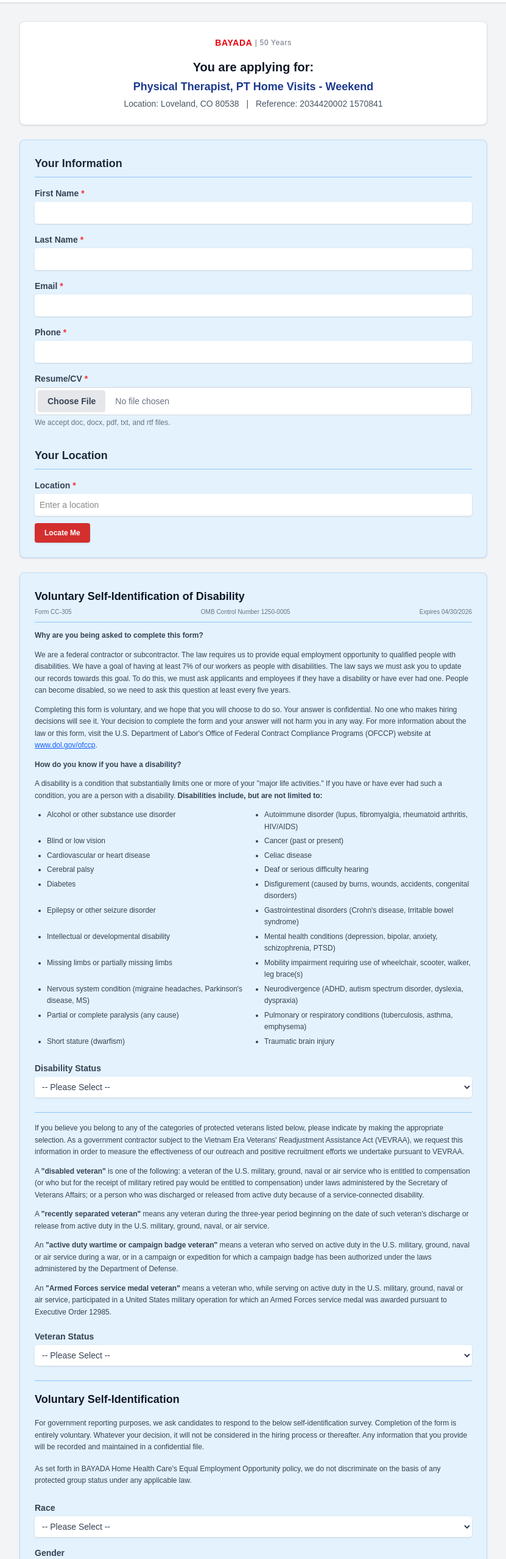
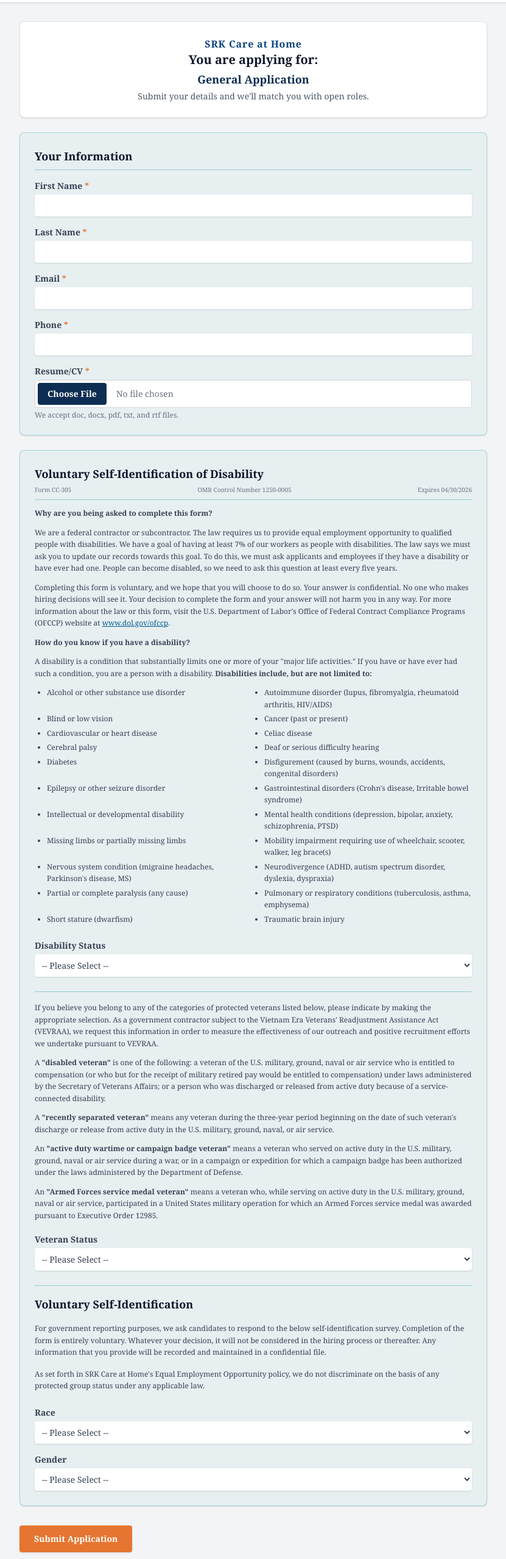
Before and after one commit to BryanPeterJohnson/Srkch, a Next.js app: page /apply-job in a window 1280 px wide. Shown: the part 69-2626 px from the top of the page at 61% size, without its empty margins (224-1055 px from the left). Built offline with nearby package versions, Linux system fonts and the light colour scheme.

Commit message:
Update Apply-job  8/6/2026

```diff
--- a/app/apply-job/page.tsx
+++ b/app/apply-job/page.tsx
@@ -1,81 +1,89 @@
+"use client";
+
 import React from 'react';
+import { useSearchParams } from 'next/navigation';
+import { ALL_JOBS } from '@/app/data/jobs';
 
 export default function ApplicationForm() {
+  const searchParams = useSearchParams();
+  const jobId = searchParams.get("jobId");
+  const job = ALL_JOBS.find((j) => j.id.toString() === jobId);
+
   return (
-    <div className="min-h-screen bg-gray-100 py-10 px-4 sm:px-6 lg:px-8 font-sans">
+    <div className="min-h-screen bg-gray-100 py-10 px-4 sm:px-6 lg:px-8 font-display">
       <div className="max-w-3xl mx-auto space-y-6">
 
         {/* Header Section */}
         <header className="text-center bg-white p-6 rounded-lg shadow-sm border border-gray-200">
-          <div className="flex justify-center mb-4">
+          <div className="flex justify-center">
             {/* Replace with your actual logo asset */}
-            <div className="flex items-center space-x-1 text-red-600 font-bold tracking-wider text-sm">
-              <span>BAYADA</span>
-              <span className="text-xs font-normal text-gray-500">| 50 Years</span>
+            <div className="flex items-center space-x-1 text-[#0C447C] font-bold tracking-wider text-base font-display">
+              <span>SRK Care at Home</span>
             </div>
           </div>
-          <h1 className="text-xl font-bold text-gray-900">You are applying for:</h1>
-          <p className="text-lg font-semibold text-blue-900 mt-1">Physical Therapist, PT Home Visits - Weekend</p>
-          <p className="text-sm text-gray-600 mt-1">
-            <span className="font-medium">Location:</span> Loveland, CO 80538 <span className="mx-2">|</span> <span className="font-medium">Reference:</span> 2034420002 1570841
+          <h1 className="text-xl font-bold text-[#0E162B] font-display">You are applying for:</h1>
+          <p className="text-lg font-semibold text-[#0D2D52] mt-1 font-display">
+            {job ? job.title : "General Application"}
+          </p>
+          <p className="text-sm text-gray-600 mt-1 font-display">
+            {job ? (
+              <>
+                <span className="font-medium">Location:</span> {job.location}
+                <span className="mx-2">|</span>
+                <span className="font-medium">Reference:</span> #{job.id}
+              </>
+            ) : (
+              <span>Submit your details and we'll match you with open roles.</span>
+            )}
           </p>
         </header>
 
         <form className="space-y-6">
 
           {/* Section 1: Your Information & Location */}
-          <div className="bg-[#E3F2FD] p-6 rounded-lg shadow-sm border border-blue-200 space-y-4">
-            <h2 className="text-lg font-bold text-gray-800 border-b border-blue-300 pb-2">Your Information</h2>
+          <div className="bg-[#159BA1]/5 p-6 rounded-lg shadow-sm border border-[#159BA1]/30 space-y-4">
+            <h2 className="text-lg font-bold text-[#0E162B] border-b border-[#159BA1]/40 pb-2 font-display">Your Information</h2>
 
             <div className="grid grid-cols-1 gap-4">
               <div>
-                <label className="block text-sm font-semibold text-gray-700">First Name <span className="text-red-500">*</span></label>
-                <input type="text" required className="mt-1 block w-full rounded border-gray-300 bg-white p-2 text-sm shadow-sm focus:border-blue-500 focus:ring-blue-500" />
+                <label className="block text-sm font-semibold text-gray-700 font-display">First Name <span className="text-[#E57531]">*</span></label>
+                <input type="text" required className="mt-1 block w-full rounded border-gray-300 bg-white p-2 text-sm shadow-sm focus:border-[#159BA1] focus:ring-[#159BA1] font-display" />
               </div>
 
               <div>
-                <label className="block text-sm font-semibold text-gray-700">Last Name <span className="text-red-500">*</span></label>
-                <input type="text" required className="mt-1 block w-full rounded border-gray-300 bg-white p-2 text-sm shadow-sm focus:border-blue-500 focus:ring-blue-500" />
+                <label className="block text-sm font-semibold text-gray-700 font-display">Last Name <span className="text-[#E57531]">*</span></label>
+                <input type="text" required className="mt-1 block w-full rounded border-gray-300 bg-white p-2 text-sm shadow-sm focus:border-[#159BA1] focus:ring-[#159BA1] font-display" />
               </div>
 
               <div>
-                <label className="block text-sm font-semibold text-gray-700">Email <span className="text-red-500">*</span></label>
-                <input type="email" required className="mt-1 block w-full rounded border-gray-300 bg-white p-2 text-sm shadow-sm focus:border-blue-500 focus:ring-blue-500" />
+                <label className="block text-sm font-semibold text-gray-700 font-display">Email <span className="text-[#E57531]">*</span></label>
+                <input type="email" required className="mt-1 block w-full rounded border-gray-300 bg-white p-2 text-sm shadow-sm focus:border-[#159BA1] focus:ring-[#159BA1] font-display" />
               </div>
 
               <div>
-                <label className="block text-sm font-semibold text-gray-700">Phone <span className="text-red-500">*</span></label>
-                <input type="tel" required className="mt-1 block w-full rounded border-gray-300 bg-white p-2 text-sm shadow-sm focus:border-blue-500 focus:ring-blue-500" />
+                <label className="block text-sm font-semibold text-gray-700 font-display">Phone <span className="text-[#E57531]">*</span></label>
+                <input type="tel" required className="mt-1 block w-full rounded border-gray-300 bg-white p-2 text-sm shadow-sm focus:border-[#159BA1] focus:ring-[#159BA1] font-display" />
               </div>
 
               <div>
-                <label className="block text-sm font-semibold text-gray-700">Resume/CV <span className="text-red-500">*</span></label>
-                <input type="file" required className="mt-1 block w-full text-sm text-gray-500 file:mr-4 file:py-2 file:px-4 file:rounded file:border-0 file:text-sm file:font-semibold file:bg-gray-200 file:text-gray-700 hover:file:bg-gray-300 bg-white border border-gray-300 rounded p-1" />
-                <p className="text-xs text-gray-500 mt-1">We accept doc, docx, pdf, txt, and rtf files.</p>
+                <label className="block text-sm font-semibold text-gray-700 font-display">Resume/CV <span className="text-[#E57531]">*</span></label>
+                <input type="file" required className="mt-1 block w-full text-sm text-gray-500 file:mr-4 file:py-2 file:px-4 file:rounded file:border-0 file:text-sm file:font-semibold file:bg-[#0D2D52] file:text-white hover:file:bg-[#005B8E] bg-white border border-gray-300 rounded p-1 font-display" />
+                <p className="text-xs text-gray-500 mt-1 font-display">We accept doc, docx, pdf, txt, and rtf files.</p>
               </div>
 
 
             </div>
 
-            <h2 className="text-lg font-bold text-gray-800 border-b border-blue-300 pb-2 pt-4">Your Location</h2>
-            <div className="space-y-3">
-              <div>
-                <label className="block text-sm font-semibold text-gray-700">Location <span className="text-red-500">*</span></label>
-                <input type="text" required placeholder="Enter a location" className="mt-1 block w-full rounded border-gray-300 bg-white p-2 text-sm shadow-sm focus:border-blue-500 focus:ring-blue-500" />
-              </div>
-              <button type="button" className="bg-[#D32F2F] hover:bg-red-800 text-white font-semibold text-xs py-2 px-4 rounded shadow-sm transition">
-                Locate Me
-              </button>
-            </div>
+
           </div>
 
           {/* Section 2: Voluntary Self-Identification Forms */}
-          <div className="bg-[#E3F2FD] p-6 rounded-lg shadow-sm border border-blue-200 space-y-6 text-xs text-gray-700 leading-relaxed">
+          <div className="bg-[#159BA1]/5 p-6 rounded-lg shadow-sm border border-[#159BA1]/30 space-y-6 text-xs text-gray-700 leading-relaxed font-display">
 
             {/* Disability Self-ID */}
             <section className="space-y-3">
-              <div className="border-b border-blue-300 pb-2">
-                <h2 className="text-lg font-bold text-gray-900">Voluntary Self-Identification of Disability</h2>
+              <div className="border-b border-[#159BA1]/40 pb-2">
+                <h2 className="text-lg font-bold text-[#0E162B] font-display">Voluntary Self-Identification of Disability</h2>
                 <div className="flex justify-between text-[10px] text-gray-500 mt-1">
                   <span>Form CC-305</span>
                   <span>OMB Control Number 1250-0005</span>
@@ -88,7 +96,7 @@
                 We are a federal contractor or subcontractor. The law requires us to provide equal employment opportunity to qualified people with disabilities. We have a goal of having at least 7% of our workers as people with disabilities. The law says we must ask you to update our records towards this goal. To do this, we must ask applicants and employees if they have a disability or have ever had one. People can become disabled, so we need to ask this question at least every five years.
               </p>
               <p>
-                Completing this form is voluntary, and we hope that you will choose to do so. Your answer is confidential. No one who makes hiring decisions will see it. Your decision to complete the form and your answer will not harm you in any way. For more information about the law or this form, visit the U.S. Department of Labor's Office of Federal Contract Compliance Programs (OFCCP) website at <a href="https://www.dol.gov/ofccp" target="_blank" rel="noreferrer" className="text-blue-600 underline">www.dol.gov/ofccp</a>.
+                Completing this form is voluntary, and we hope that you will choose to do so. Your answer is confidential. No one who makes hiring decisions will see it. Your decision to complete the form and your answer will not harm you in any way. For more information about the law or this form, visit the U.S. Department of Labor's Office of Federal Contract Compliance Programs (OFCCP) website at <a href="https://www.dol.gov/ofccp" target="_blank" rel="noreferrer" className="text-[#005B8E] underline">www.dol.gov/ofccp</a>.
               </p>
 
               <p className="font-semibold">How do you know if you have a disability?</p>
@@ -122,8 +130,8 @@
               </ul>
 
               <div className="pt-2">
-                <label className="block text-sm font-semibold text-gray-700 mb-1">Disability Status</label>
-                <select className="block w-full rounded border-gray-300 bg-white p-2 text-sm shadow-sm focus:border-blue-500 focus:ring-blue-500">
+                <label className="block text-sm font-semibold text-gray-700 mb-1 font-display">Disability Status</label>
+                <select className="block w-full rounded border-gray-300 bg-white p-2 text-sm shadow-sm focus:border-[#159BA1] focus:ring-[#159BA1] font-display">
                   <option value="">-- Please Select --</option>
                   <option value="yes">Yes, I Have A Disability, Or Have A History/Record Of Having A Disability</option>
                   <option value="no">No, I Don't Have A Disability, Or A History/Record Of Having A Disability</option>
@@ -133,7 +141,7 @@
             </section>
 
             {/* Veteran Status Section */}
-            <section className="space-y-3 pt-4 border-t border-blue-300">
+            <section className="space-y-3 pt-4 border-t border-[#159BA1]/40">
               <p>
                 If you believe you belong to any of the categories of protected veterans listed below, please indicate by making the appropriate selection. As a government contractor subject to the Vietnam Era Veterans' Readjustment Assistance Act (VEVRAA), we request this information in order to measure the effectiveness of our outreach and positive recruitment efforts we undertake pursuant to VEVRAA.
               </p>
@@ -151,8 +159,8 @@
               </p>
 
               <div className="pt-2">
-                <label className="block text-sm font-semibold text-gray-700 mb-1">Veteran Status</label>
-                <select className="block w-full rounded border-gray-300 bg-white p-2 text-sm shadow-sm focus:border-blue-500 focus:ring-blue-500">
+                <label className="block text-sm font-semibold text-gray-700 mb-1 font-display">Veteran Status</label>
+                <select className="block w-full rounded border-gray-300 bg-white p-2 text-sm shadow-sm focus:border-[#159BA1] focus:ring-[#159BA1] font-display">
                   <option value="">-- Please Select --</option>
                   <option value="protected">I identify as one or more of the classifications of protected veteran</option>
                   <option value="not_veteran">I am not a protected veteran</option>
@@ -162,19 +170,19 @@
             </section>
 
             {/* General Demographic Self-Identification */}
-            <section className="space-y-4 pt-4 border-t border-blue-300">
-              <h2 className="text-lg font-bold text-gray-900">Voluntary Self-Identification</h2>
+            <section className="space-y-4 pt-4 border-t border-[#159BA1]/40">
+              <h2 className="text-lg font-bold text-[#0E162B] font-display">Voluntary Self-Identification</h2>
               <p>
                 For government reporting purposes, we ask candidates to respond to the below self-identification survey. Completion of the form is entirely voluntary. Whatever your decision, it will not be considered in the hiring process or thereafter. Any information that you provide will be recorded and maintained in a confidential file.
               </p>
               <p>
-                As set forth in BAYADA Home Health Care's Equal Employment Opportunity policy, we do not discriminate on the basis of any protected group status under any applicable law.
+                As set forth in SRK Care at Home's Equal Employment Opportunity policy, we do not discriminate on the basis of any protected group status under any applicable law.
               </p>
 
               <div className="grid grid-cols-1 gap-4 pt-2">
                 <div>
-                  <label className="block text-sm font-semibold text-gray-700 mb-1">Race</label>
-                  <select className="block w-full rounded border-gray-300 bg-white p-2 text-sm shadow-sm focus:border-blue-500 focus:ring-blue-500">
+                  <label className="block text-sm font-semibold text-gray-700 mb-1 font-display">Race</label>
+                  <select className="block w-full rounded border-gray-300 bg-white p-2 text-sm shadow-sm focus:border-[#159BA1] focus:ring-[#159BA1] font-display">
                     <option value="">-- Please Select --</option>
                     <option value="white">White (Not Hispanic or Latino)</option>
                     <option value="black">Black or African American (Not Hispanic or Latino)</option>
@@ -188,8 +196,8 @@
                 </div>
 
                 <div>
-                  <label className="block text-sm font-semibold text-gray-700 mb-1">Gender</label>
-                  <select className="block w-full rounded border-gray-300 bg-white p-2 text-sm shadow-sm focus:border-blue-500 focus:ring-blue-500">
+                  <label className="block text-sm font-semibold text-gray-700 mb-1 font-display">Gender</label>
+                  <select className="block w-full rounded border-gray-300 bg-white p-2 text-sm shadow-sm focus:border-[#159BA1] focus:ring-[#159BA1] font-display">
                     <option value="">-- Please Select --</option>
                     <option value="male">Male</option>
                     <option value="female">Female</option>
@@ -203,7 +211,7 @@
 
           {/* Action Button */}
           <div className="pt-2">
-            <button type="submit" className="bg-[#D32F2F] hover:bg-red-800 text-white font-bold text-sm py-3 px-6 rounded shadow transition w-full sm:w-auto">
+            <button type="submit" className="bg-[#E57531] hover:bg-[#0C447C] text-white font-bold text-sm py-3 px-6 rounded shadow transition w-full sm:w-auto font-display">
               Submit Application
             </button>
           </div>
@@ -211,14 +219,14 @@
       </div>
 
       {/* Footer Section */}
-      <footer className="max-w-3xl mx-auto mt-12 pt-6 border-t border-gray-300 text-center text-[11px] text-gray-500 space-x-2">
+      <footer className="max-w-3xl mx-auto mt-12 pt-6 border-t border-gray-300 text-center text-[11px] text-gray-500 space-x-2 font-display">
         <a href="#" className="hover:underline">Site Search</a> <span>•</span>
         <a href="#" className="hover:underline">Sitemap</a> <span>•</span>
         <a href="#" className="hover:underline">Cookies</a> <span>•</span>
         <a href="#" className="hover:underline">Corporate Site</a> <span>•</span>
         <a href="#" className="hover:underline">Terms and Conditions</a> <span>•</span>
         <a href="#" className="hover:underline">Privacy Policy</a>
-        <p className="mt-2">© BAYADA, All rights reserved.</p>
+        <p className="mt-2">© SRK Care at Home, All rights reserved.</p>
       </footer>
     </div>
   );
--- a/app/home/components/NewsSection.tsx
+++ b/app/home/components/NewsSection.tsx
@@ -39,10 +39,11 @@
                                 duration: 0.5,
                                 delay: i * 0.12,
                             }}
+                            className="h-full"
                         >
-                            <Card className="hover:shadow-lg transition-shadow flex flex-col overflow-hidden">
+                            <Card className="h-full hover:shadow-lg transition-shadow flex flex-col overflow-hidden">
                                 {/* Image */}
-                                <div className="h-[140px] sm:h-[150px] relative overflow-hidden">
+                                <div className="h-[140px] sm:h-[150px] relative overflow-hidden flex-shrink-0">
                                     <Image
                                         src={item.image}
                                         alt={item.title}
--- a/app/layout.tsx
+++ b/app/layout.tsx
@@ -2,6 +2,7 @@
 import Header from "../components/layout/Navbar";
 import { Footer } from "../components/layout/Footer";
 import LenisProvider from "../components/animations/LenisProvider";
+import ScrollToTopButton from "../components/layout/ScrollToTopButton";
 
 export const metadata = {
   title: "SRKCH",
@@ -13,20 +14,21 @@
   },
 };
 
+// suppressHydrationWarning stops extension mismatch errors
+// body pt-[64px] matches the fixed header height
 export default function RootLayout({
   children,
 }: {
   children: React.ReactNode;
 }) {
   return (
-    // Added suppressHydrationWarning here to stop extension mismatch errors
     <html lang="en" suppressHydrationWarning>
-      {/* Adjusted padding from pt-[45px] to pt-[64px] to match your header height */}
       <body className="pt-[64px]">
         <LenisProvider>
           <Header />
           {children}
           <Footer />
+          <ScrollToTopButton />
         </LenisProvider>
       </body>
     </html>
--- a/components/animations/LenisProvider.tsx
+++ b/components/animations/LenisProvider.tsx
@@ -1,28 +1,42 @@
 "use client";
 
-import { useEffect } from "react";
+import { createContext, useContext, useEffect, useState } from "react";
 import Lenis from "lenis";
+
+const LenisContext = createContext<Lenis | null>(null);
+
+export function useLenisInstance() {
+  return useContext(LenisContext);
+}
 
 export default function LenisProvider({
   children,
 }: {
   children: React.ReactNode;
 }) {
+  const [lenis, setLenis] = useState<Lenis | null>(null);
+
   useEffect(() => {
-        const lenis = new Lenis({
+    const instance = new Lenis({
       duration: 1.2,
       lerp: 0.1,
     });
 
+    let rafId: number;
     function raf(time: number) {
-            lenis.raf(time);
-            requestAnimationFrame(raf);
+      instance.raf(time);
+      rafId = requestAnimationFrame(raf);
     }
+    rafId = requestAnimationFrame(raf);
 
-        requestAnimationFrame(raf);
+    setLenis(instance);
 
-        return () => lenis.destroy();
+    return () => {
+      cancelAnimationFrame(rafId);
+      instance.destroy();
+      setLenis(null);
+    };
   }, []);
 
-    return <>{children}</>;
+  return <LenisContext.Provider value={lenis}>{children}</LenisContext.Provider>;
 }
--- /dev/null
+++ b/components/layout/ScrollToTopButton.tsx
@@ -0,0 +1,33 @@
+"use client";
+
+import { useState, useEffect } from "react";
+import { ArrowUp } from "lucide-react";
+import { useLenisInstance } from "../animations/LenisProvider";
+
+export default function ScrollToTopButton() {
+  const [visible, setVisible] = useState(false);
+  const lenis = useLenisInstance();
+
+  useEffect(() => {
+    if (!lenis) return;
+    const onScroll = ({ scroll }: { scroll: number }) => {
+      setVisible(scroll > 400);
+    };
+    lenis.on("scroll", onScroll);
+    return () => {
+      lenis.off("scroll", onScroll);
+    };
+  }, [lenis]);
+
+  return (
+    <button
+      onClick={() => lenis?.scrollTo(0)}
+      aria-label="Scroll to top"
+      className={`fixed bottom-6 right-6 z-[120] w-11 h-11 rounded-full bg-[#005B8E] hover:bg-[#004770] text-white shadow-lg flex items-center justify-center transition-all duration-300 cursor-pointer ${
+        visible ? "opacity-100 translate-y-0" : "opacity-0 translate-y-4 pointer-events-none"
+      }`}
+    >
+      <ArrowUp size={20} />
+    </button>
+  );
+}
```
Also changed, not shown: app/careers/page.tsx (+6 -6 lines), app/data/jobs.ts (+6 -20 lines), app/services/page.tsx (+4 -10 lines), components/layout/Navbar.tsx (+8 -0 lines). Lines whose indentation alone changed are shown as unchanged.
